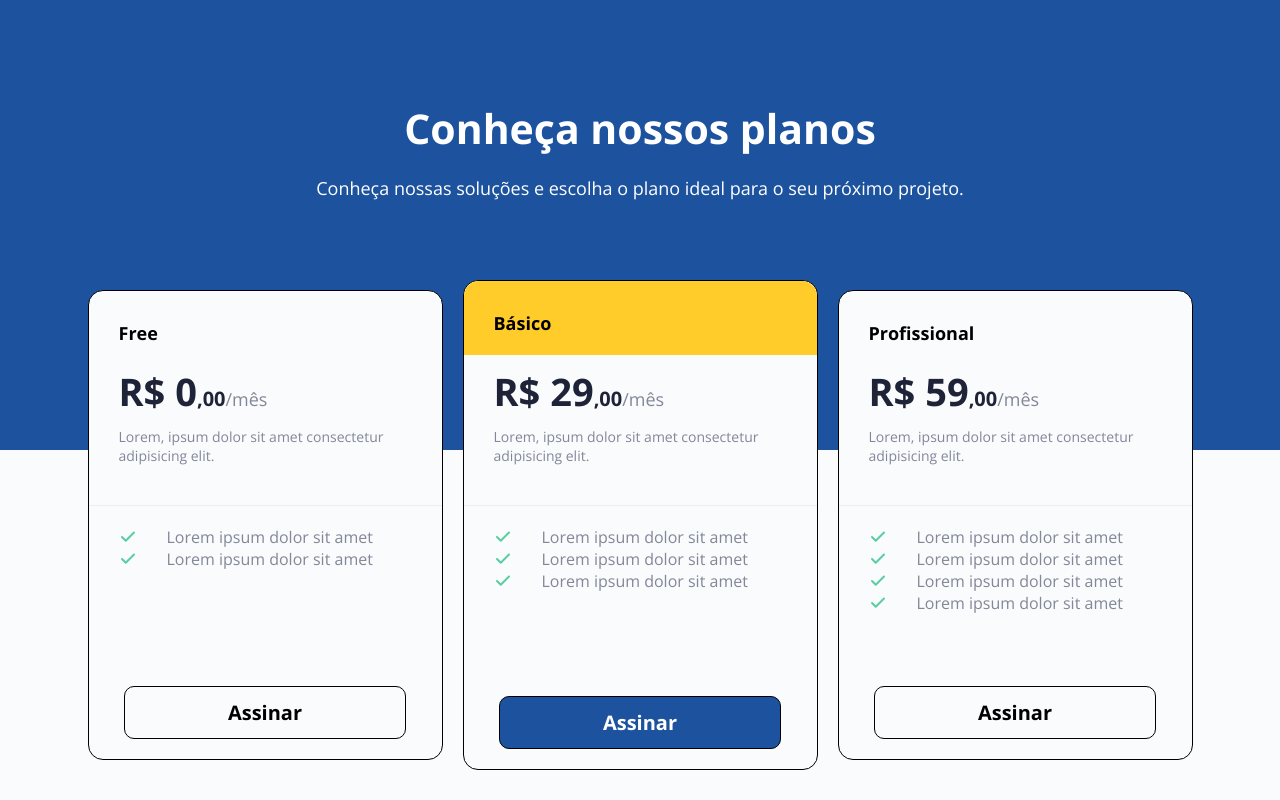
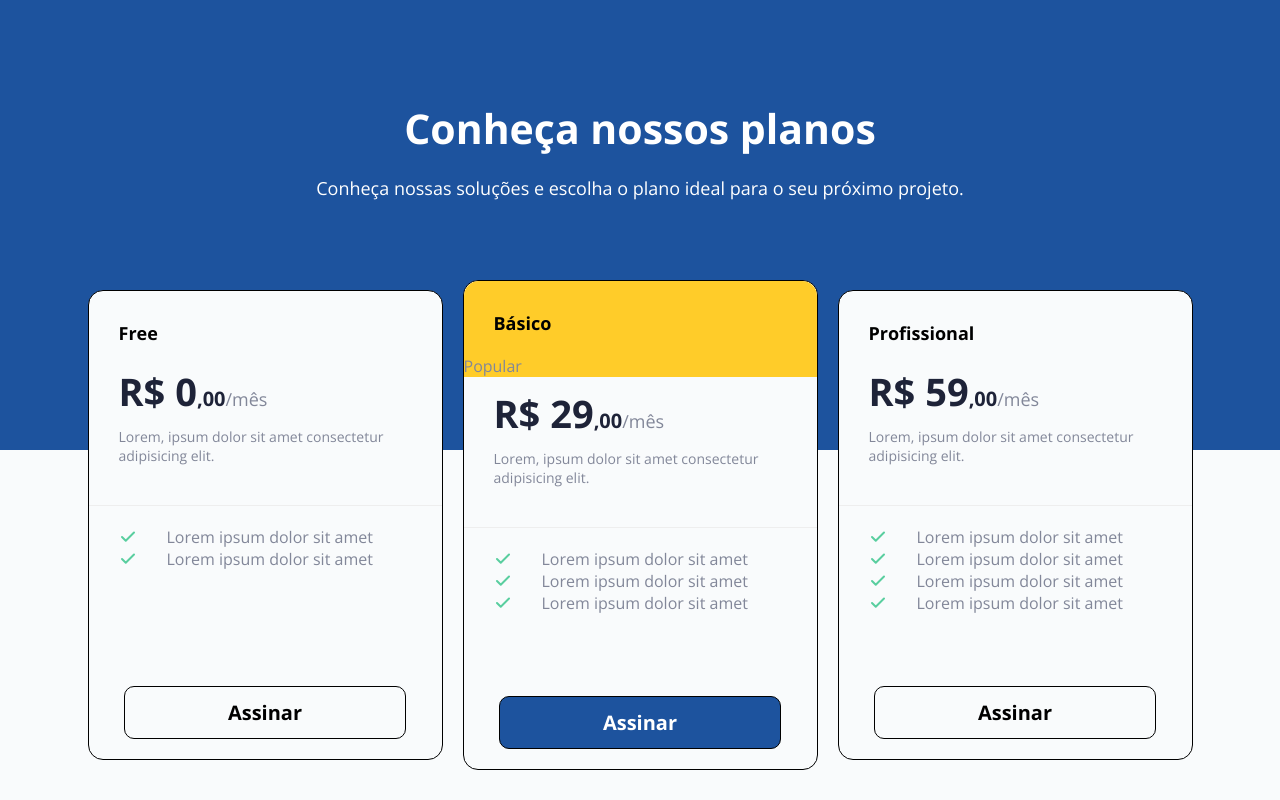
Before and after one commit to WendelSantosNunes/Pricing-Table, a plain HTML site: page index.html in a window 1280 px wide. Drawn offline with nearby package versions, Linux system fonts and the light colour scheme.

Commit message:
Add new tags

```diff
--- a/index.html
+++ b/index.html
@@ -56,8 +56,11 @@
       </section>
 
       <section id="Emphasis">
-        <div>
+        <div id="common">
           <h2>Básico</h2>
+          <div>
+            <p>Popular</p>
+          </div>
         </div>
 
         <div class="value">
```
